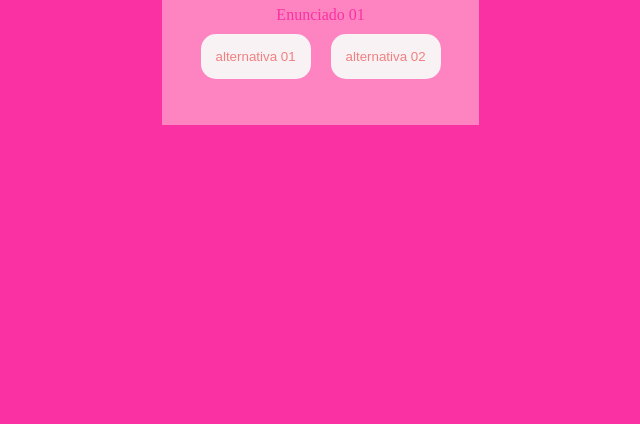
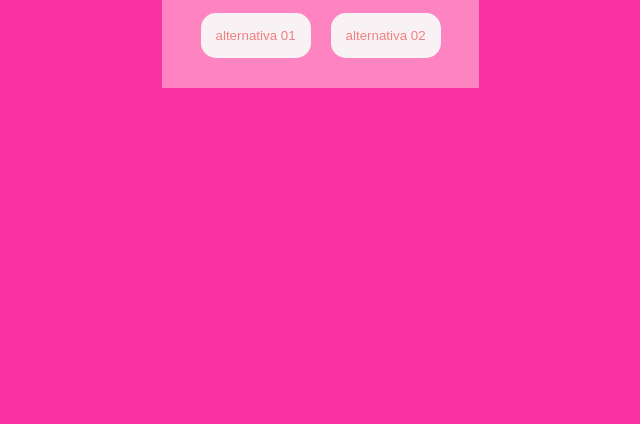
Before and after one commit to monicamontania/voce-decide, a plain HTML site: page index.html in a window 1280 px wide. Shown: the part 392-816 px from the top of the page, without its empty margins (324-964 px from the left). Drawn offline with Linux system fonts and the light colour scheme.

Commit message:
prova 22/08

```diff
--- a/style.css
+++ b/style.css
@@ -1,12 +1,10 @@
-@import url('https://fonts.googleapis.com/css2?family=Oswald:wght@200..700&display=swap');{
-
-}
-
-{
-
+@import url('https://fonts.googleapis.com/css2?family=Oswald:wght@200..700&display=swap');
+*{
     margin: 0;
     padding: 0;
 }
+
+
 
 :root {
     --rosa-fraco: #f08080ff;
```
